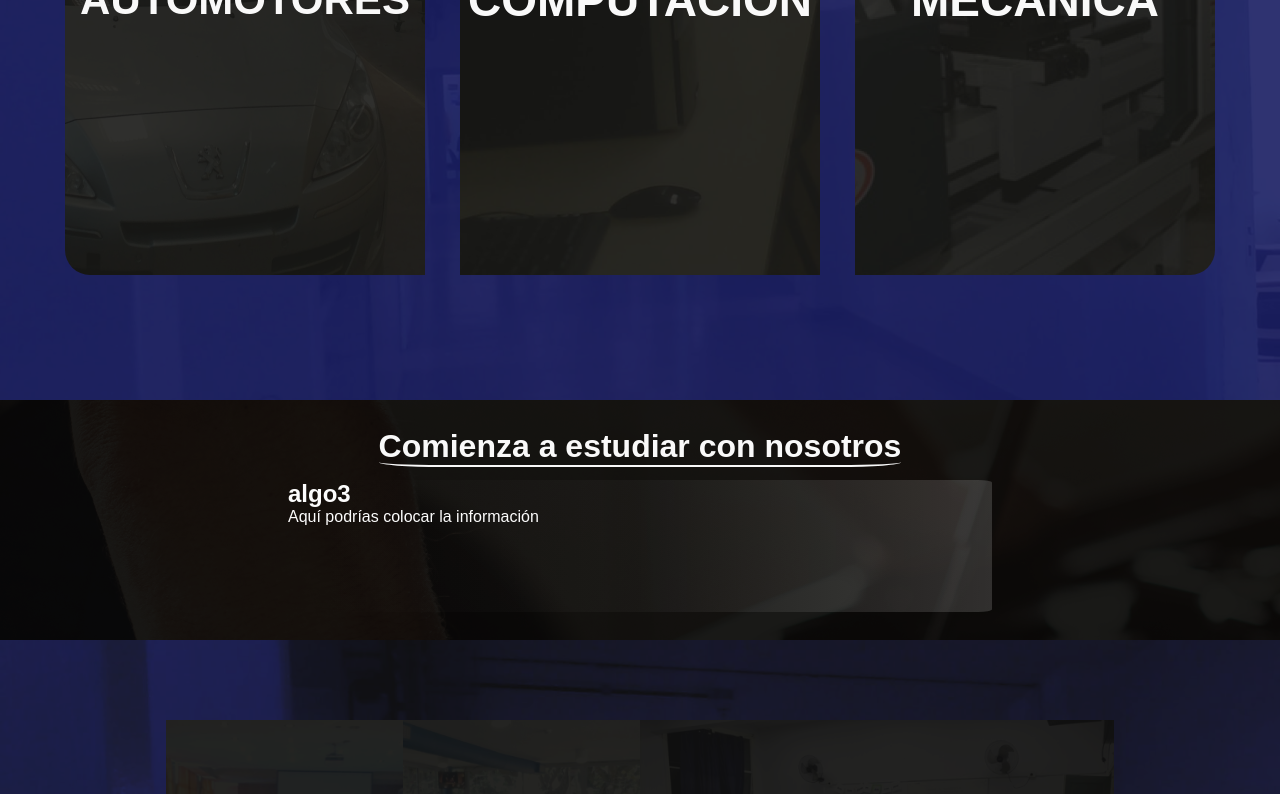
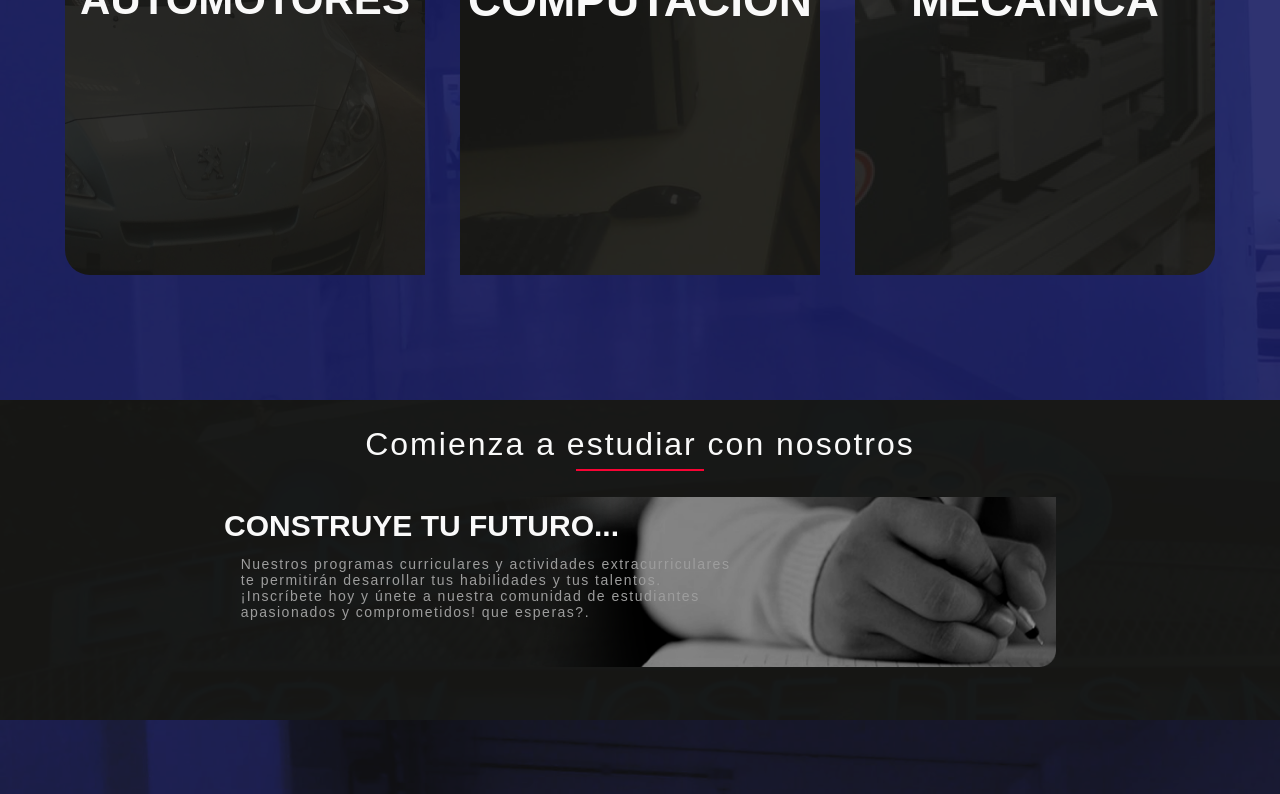
Before and after one commit to consor92/escuelaTecnica32, a Next.js app: page / in a window 1280 px wide. Shown: the part 2000-2794 px from the top of the page. Built offline with nearby package versions, Linux system fonts and the light colour scheme.

Commit message:
fixed Inscripciones

```diff
--- a/src/Components/NavBar/NavBar.js
+++ b/src/Components/NavBar/NavBar.js
@@ -43,9 +43,7 @@ const NavBar = ({ page }) => {
           <nav>
             {page === 'home' ? <a href='#disciplines'>ESPECIALIDADES</a> : <Link href='/#disciplines'> ESPECIALIDADES</Link>}
 
-            <Link href='' >
-              INSCRIPCIONES
-            </Link>
+            <a href='#inscripciones'>INSCRIPCIONES</a>
             <Link href='' >
               INFRAESTRUCTURA
             </Link>
--- /dev/null
+++ b/src/Components/inscripciones/Inscripciones.js
@@ -0,0 +1,36 @@
+import React, { useState } from 'react';
+import styles from './Inscripciones.module.css'
+import Link from 'next/link';
+
+
+
+const Inscripciones = () => {
+
+  const [showText, setShowText] = useState('')
+
+  const handleMouseEnter = (text) => {
+    setShowText(text)
+  }
+
+  const handleMouseLeave = () => {
+    setShowText('')
+  }
+  return (
+    <div id='inscripciones' className={styles.container}>
+      <h1 className={styles.title}>Comienza a estudiar con nosotros<span></span></h1>
+      <div className={styles.content}>
+        <Link href={''} className={styles.content__image}
+          onMouseEnter={() => handleMouseEnter(`ingresa`)}
+          onMouseLeave={() => handleMouseLeave()}>
+          <div style={{ opacity: showText === '' ? 1 : 0, transition: `opacity 0.3s ease` }}>
+            <h2>CONSTRUYE TU FUTURO...</h2>
+            <p>Nuestros programas curriculares y actividades extracurriculares te permitirán desarrollar tus habilidades y tus talentos. ¡Inscríbete hoy y únete a nuestra comunidad de estudiantes apasionados y comprometidos! que esperas?.</p>
+          </div>
+          <h2 className={styles.content__title__inscripcion} style={{ opacity: showText === 'ingresa' ? 1 : 0, transition: `opacity 0.3s ease` }}>INSCRIBITE</h2>
+        </Link>
+      </div >
+    </div >
+  );
+};
+
+export default Inscripciones;
--- a/src/Components/inscripciones/Inscripciones.jsx
+++ /dev/null
@@ -1,15 +0,0 @@
-import React from 'react';
-import styles from './Inscripciones.module.css'
-const Inscripciones = () => {
-  return (
-    <div className={styles.container}>
-      <h1 className={styles.title}>Comienza a estudiar con nosotros</h1>
-      <div className={styles.content}>
-      <h2>algo3</h2>
-      <p>Aquí podrías colocar la información </p>
-      </div>
-    </div>
-  );
-};
-
-export default Inscripciones;
--- a/src/Components/inscripciones/Inscripciones.module.css
+++ b/src/Components/inscripciones/Inscripciones.module.css
@@ -1,36 +1,117 @@
-.container{
+.container {
   display: flex;
-    flex-direction:column;
+  flex-direction: column;
   width: 100vw;
-    height: 30vh;
-    background-image: url('../../Assets/Images/bg_page_automotores.jpg');
-    background-color: var(--background--black);
-    background-blend-mode: multiply;
-    opacity: 0.99;
+  height: 40vh;
+  background-image: url('../../Assets/Images/bg_inscripciones.png');
   justify-content: center;
   align-items: center;
   color: white;
+  position: relative;
+  padding-bottom: 40px;
 }
 
-.title {
-    margin-bottom: 1%;
-    display: inline;
-    color: var(--background--white);
-    border-bottom: 2px solid var(--background--white);
-    border-bottom-width:2px;
-    border-radius: 12%;
+.container::before {
+  content: '';
+  position: absolute;
+  top: 0;
+  left: 0;
+  width: 100%;
+  height: 100%;
+  background-color: var(--background--black);
+  opacity: 0.98;
 }
 
-   .content{
-    height: 55%;
-    width: 55%;
-    background:
-    linear-gradient(90deg, rgba(33,33,33,0) 0%, rgba(159, 159, 159, 0.055) 50%, rgba(255, 255, 255, 0.158) 100%);
-  background-blend-mode: multiply;
-    opacity: 0.99;
+
+.title {
   display: flex;
-    flex-direction:column;
-    border-radius: 2%;
+  margin: 2% auto;
+  font-weight: 100;
+  letter-spacing: 2px;
+  color: var(--background--white);
+  z-index: 1;
+  flex-direction: column;
+  align-items: center;
+  width: 100%;
+}
+
+.title span {
+  display: flex;
+  border-bottom: solid 2px var(--background--redIntense);
+  margin-top: .5%;
+  width: 10%;
+}
+
+
+.content {
+
+  height: 100%;
+  width: 100%;
+  display: flex;
+  justify-content: center;
   user-select: none;
   cursor: default;
+  z-index: 1;
 }
+
+.content__image {
+  width: 65%;
+  height: 170px;
+  background-image: url('../../Assets/Images/inscripciones.png');
+  background-repeat: no-repeat;
+  background-size: contain;
+  background-position: right;
+  position: relative;
+}
+
+.content__image::after {
+  content: '';
+  top: 0;
+  left: 0;
+  position: absolute;
+  border-radius: 0 0 0 25px;
+  height: 0%;
+  width: 100%;
+  transition: all .5s ease;
+}
+
+.content__image:hover::after {
+  content: '';
+  top: 0;
+  left: 0;
+  height: 100%;
+  position: absolute;
+  border-radius: 0 0 15px 0;
+  opacity: .8;
+  background-color: var(--background--redIntense);
+  transition: all .5s ease;
+}
+
+
+.content__image h2 {
+  margin-top: 1.5%;
+  font-size: var(--font-size--extraLarge);
+  color: var(--font-color--white);
+  z-index: 9;
+}
+
+.content__image p {
+  margin-top: 1.5%;
+  margin-left: 2%;
+  width: 60%;
+  font-size: var(--font-size--medium);
+  letter-spacing: var(--font-spacing-medium);
+  color: var(--font-color--grey);
+}
+
+.content__title__inscripcion{
+  font-size: 50px!important;;
+  display: flex;
+  position: absolute;
+  top: -16px;
+  left: 0;
+  height: 100%;
+  width: 100%;
+  align-items: center;
+  justify-content: center;
+}
--- a/src/pages/index.js
+++ b/src/pages/index.js
@@ -6,7 +6,7 @@ import HomeIndex from '@/Components/HomeIndex/HomeIndex'
 import Disciplines from '@/Components/Disciplines/Disciplines'
 import Seccions from '@/Components/Secciones/Seccions.jsx'
 import { getDisciplineItem } from '@/Service/DisciplineItem'
-import Inscripciones from '@/Components/inscripciones/inscripciones'
+import Inscripciones from '@/Components/inscripciones/Inscripciones'
 
 
 
@@ -15,11 +15,11 @@ const inter = Inter({ subsets: ['latin'] })
 export default function Home({ item }) {
   return (
     <>
-      {/* <Layout
+      <Layout
       title='Esc. Tenica 32 "Gral. Jose de San Martin"'
       favicon='/logoet32.ico'
       page="home"
-      ></Layout> */}
+      ></Layout>
         <HomeIndex />
         <NewsSection />
         <Disciplines
--- a/src/styles/global-vars.css
+++ b/src/styles/global-vars.css
@@ -8,6 +8,7 @@
     --font-color--black: var(--background--black);
     --font-color--redIntense: var(--background--redIntense);
     --font-color--white: var(--background--white);
+    --font-color--grey:var(--background--grey);
     --font-size--small: 12px;
     --font-size--medium: 14px;
     --font-size--regular: 18px;
```
Also changed, not shown: src/Assets/Images/bg_inscripciones.png (added), src/Assets/Images/inscripciones.png (added). Lines whose indentation alone changed are shown as unchanged.
